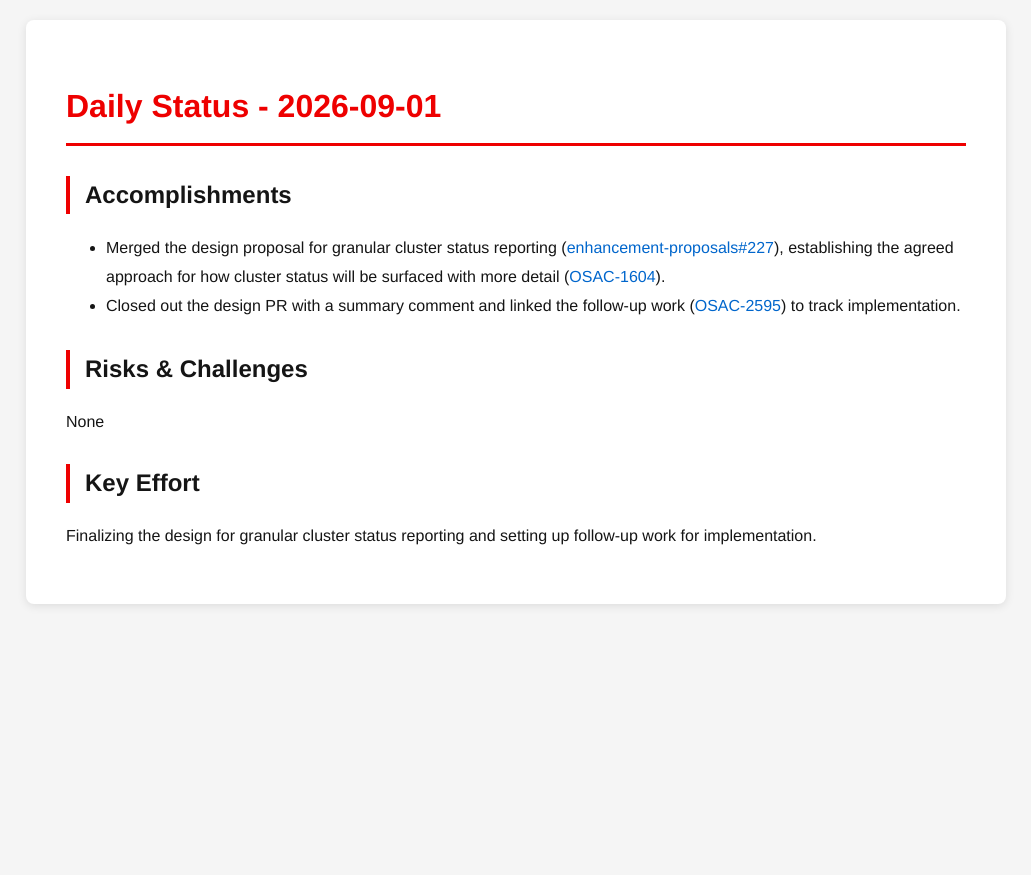
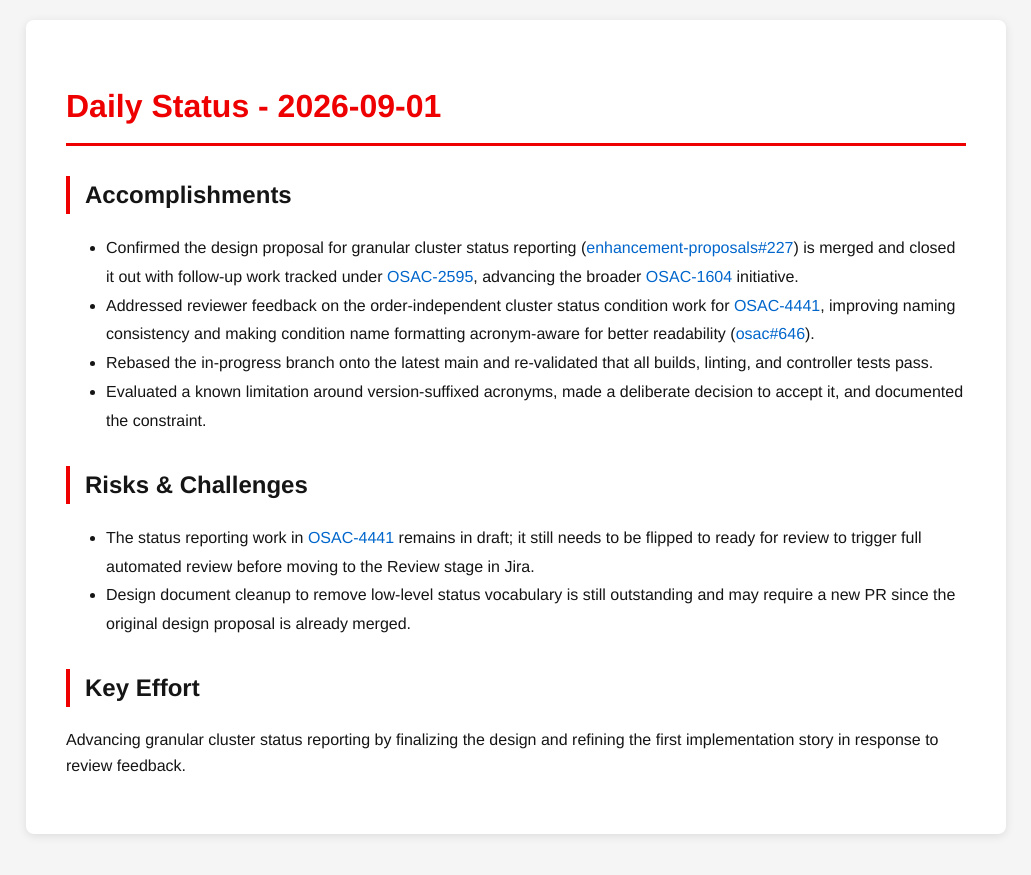
Before and after one commit to tzvatot/daily-status, a Jekyll site: the page built from 2026-09-01.md, in a window 1280 px wide. Shown: the top 875 px of the page, without its empty margins (124-1155 px from the left). Built offline with Jekyll 4.4.1, drawn with Linux system fonts in a browser that asks for light colours.

Commit message:
Daily status update - 2026-09-01

```diff
--- a/2026-09-01.md
+++ b/2026-09-01.md
@@ -7,11 +7,14 @@ date: 2026-09-01
 # Daily Status - 2026-09-01
 
 ## Accomplishments
-- Merged the design proposal for granular cluster status reporting ([enhancement-proposals#227](https://github.com/osac-project/enhancement-proposals/pull/227)), establishing the agreed approach for how cluster status will be surfaced with more detail ([OSAC-1604](https://redhat.atlassian.net/browse/OSAC-1604)).
-- Closed out the design PR with a summary comment and linked the follow-up work ([OSAC-2595](https://redhat.atlassian.net/browse/OSAC-2595)) to track implementation.
+- Confirmed the design proposal for granular cluster status reporting ([enhancement-proposals#227](https://github.com/osac-project/enhancement-proposals/pull/227)) is merged and closed it out with follow-up work tracked under [OSAC-2595](https://redhat.atlassian.net/browse/OSAC-2595), advancing the broader [OSAC-1604](https://redhat.atlassian.net/browse/OSAC-1604) initiative.
+- Addressed reviewer feedback on the order-independent cluster status condition work for [OSAC-4441](https://redhat.atlassian.net/browse/OSAC-4441), improving naming consistency and making condition name formatting acronym-aware for better readability ([osac#646](https://github.com/osac-project/osac/pull/646)).
+- Rebased the in-progress branch onto the latest main and re-validated that all builds, linting, and controller tests pass.
+- Evaluated a known limitation around version-suffixed acronyms, made a deliberate decision to accept it, and documented the constraint.
 
 ## Risks & Challenges
-None
+- The status reporting work in [OSAC-4441](https://redhat.atlassian.net/browse/OSAC-4441) remains in draft; it still needs to be flipped to ready for review to trigger full automated review before moving to the Review stage in Jira.
+- Design document cleanup to remove low-level status vocabulary is still outstanding and may require a new PR since the original design proposal is already merged.
 
 ## Key Effort
-Finalizing the design for granular cluster status reporting and setting up follow-up work for implementation.
+Advancing granular cluster status reporting by finalizing the design and refining the first implementation story in response to review feedback.
```
